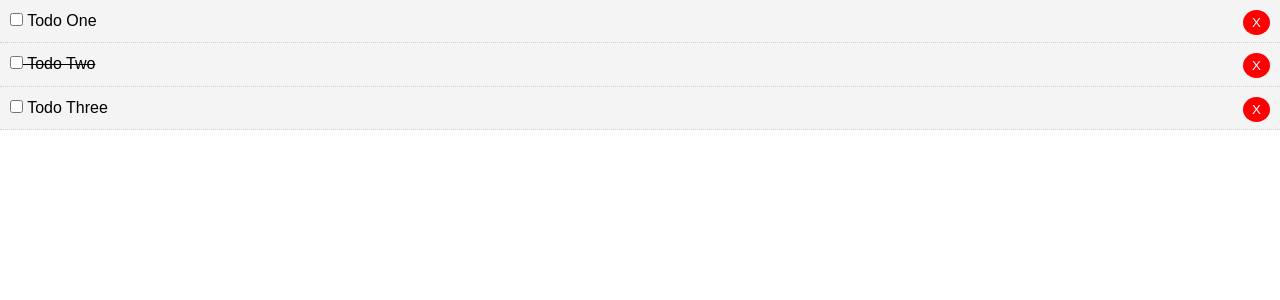
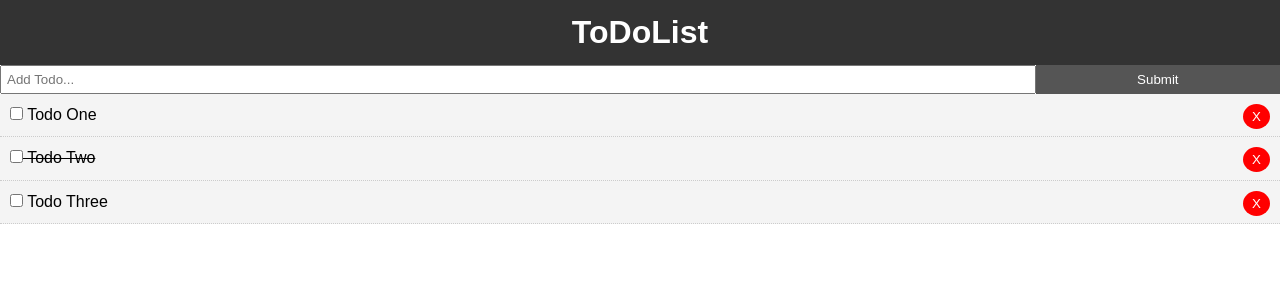
Before and after one commit to chrislojacono/to_do_vue_practice, a Vue app: page / in a window 1280 px wide. Shown: the top 300 px of the page. Built offline with nearby package versions, Linux system fonts and the light colour scheme.

Commit message:
add to do input field

```diff
--- a/src/App.vue
+++ b/src/App.vue
@@ -1,16 +1,22 @@
 <template>
   <div id="app">
+    <Header/>
+    <AddToDo />
     <Todos v-bind:todos='todos' v-on:del-todo="deleteTodo"/>
   </div>
 </template>
 
 <script>
-import Todos from './components/Todos.vue'
+import Todos from './components/Todos.vue';
+import Header from './components/layout/Header.vue';
+import AddToDo from './components/AddToDo.vue';
 
 export default {
   name: 'App',
   components: {
-    Todos
+    Todos,
+    Header,
+    AddToDo,
   },
   data() {
     return {
@@ -51,4 +57,16 @@ export default {
     font-family: Arial, Helvetica, sans-serif;
     line-height: 1.4;
   }
+
+  .btn {
+    display: inline-block;
+    border: none;
+    background: #555;
+    color: #fff;
+    padding: 7px 20px;
+    cursor: pointer;
+  }
+  .btn:hover {
+    background: #666;
+  }
 </style>
--- /dev/null
+++ b/src/components/AddToDo.vue
@@ -0,0 +1,27 @@
+<template>
+  <div>
+    <form>
+      <input type="text" name="title" placeholder="Add Todo...">
+      <input type="submit" value="Submit" class="btn">
+    </form>
+  </div>
+</template>
+
+<script>
+export default {
+  name: "AddToDo"
+}
+</script>
+
+<style scoped>
+  form {
+    display: flex;
+  }
+  input[type="text"] {
+    flex: 10;
+    padding: 5px;
+  }
+  input[type="submit"] {
+    flex: 2;
+  }
+</style>
--- a/src/components/layout/Header.vue
+++ b/src/components/layout/Header.vue
@@ -1,3 +1,25 @@
 <template>
+  <header class="header">
+    <h1>ToDoList</h1>
+  </header>
+</template>
 
-</template>
+<script>
+export default {
+  name: "Header"
+}
+</script>
+
+<style scoped>
+  .header {
+    background: #333;
+    color: #fff;
+    text-align: center;
+    padding: 10px;
+  }
+
+  .header a {
+    color: #fff;
+    padding-right: 5px;
+  }
+</style>
```
